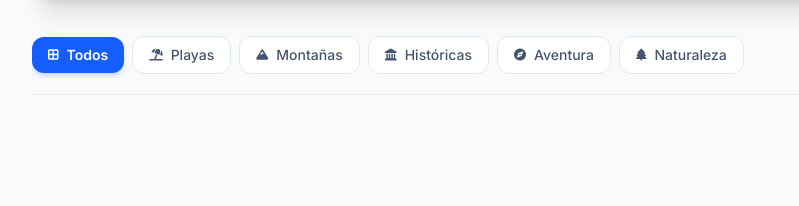
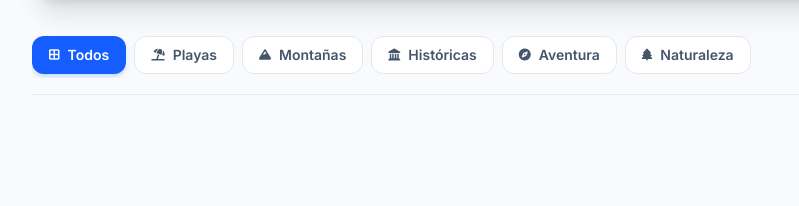
Before and after one commit to EvelynGuzman-05/mx-trip, an Astro site: page / in a window 1280 px wide. Shown: the part 453-659 px from the top of the page, 0-799 px from the left. Built offline with nearby package versions, Linux system fonts and the light colour scheme; Astro itself is replaced by a stand-in of ours.

Commit message:
Update src/components/CategoryBar.vue
Co-authored-by: EvelynGuzman-05 <evelin21guzace@gmail.com>

```diff
--- a/src/components/CategoryBar.vue
+++ b/src/components/CategoryBar.vue
@@ -12,11 +12,11 @@
           :key="cat.id"
           type="button"
           @click="selectCategory(cat.id)"
-          class="px-4 py-2 rounded-xl text-xs sm:text-sm transition-all flex items-center gap-2 shrink-0 cursor-pointer"
+          class="px-4 py-2 rounded-xl text-xs sm:text-sm font-semibold border transition-colors flex items-center gap-2 shrink-0 cursor-pointer"
           :class="
             selectedCategory === cat.id && !isShowingFavorites
-              ? 'bg-blue-600 text-white shadow-md shadow-blue-500/20 font-semibold'
-              : 'bg-white text-slate-600 hover:bg-slate-100 border border-slate-200 font-medium'
+              ? 'bg-blue-600 text-white border-transparent shadow-md shadow-blue-500/20'
+              : 'bg-white text-slate-600 hover:bg-slate-100 border-slate-200'
           "
           :aria-pressed="selectedCategory === cat.id && !isShowingFavorites"
         >
```
